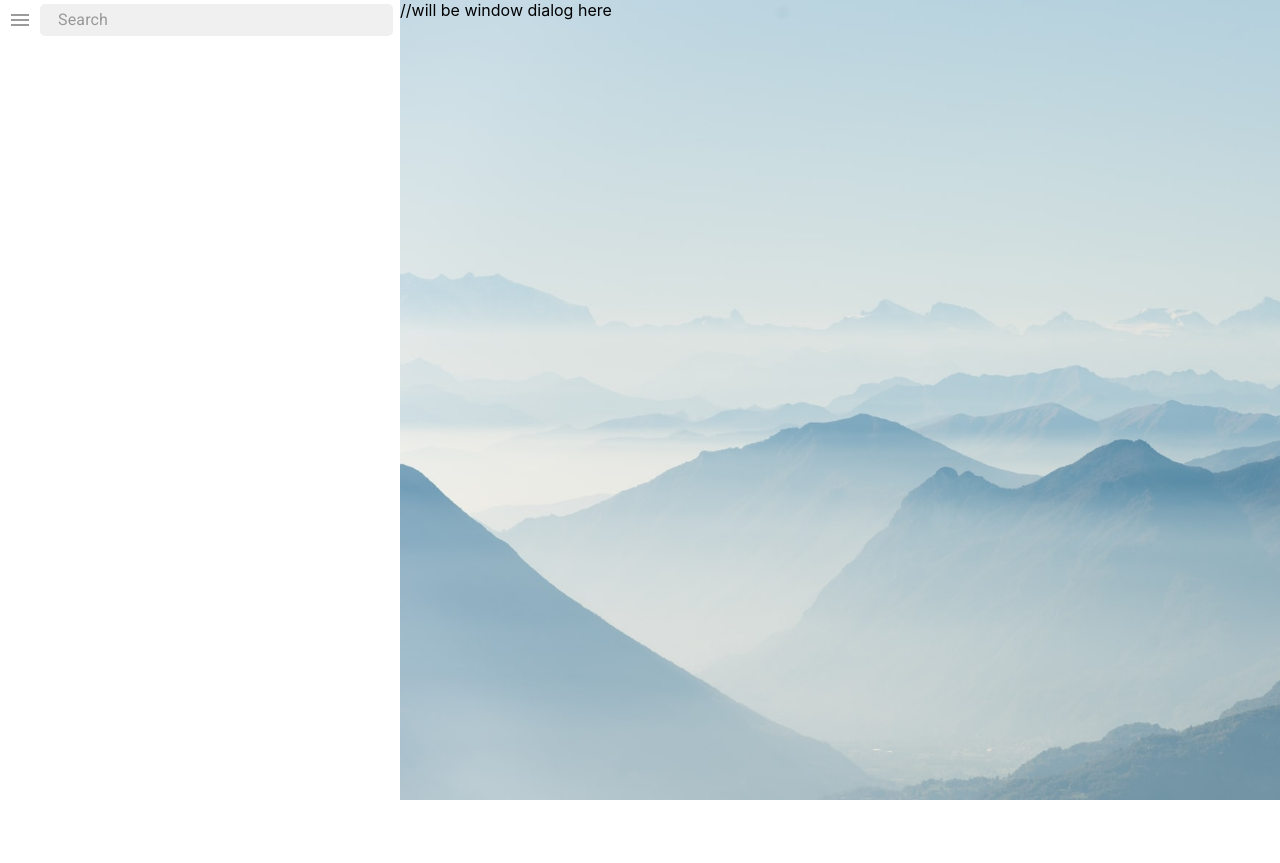
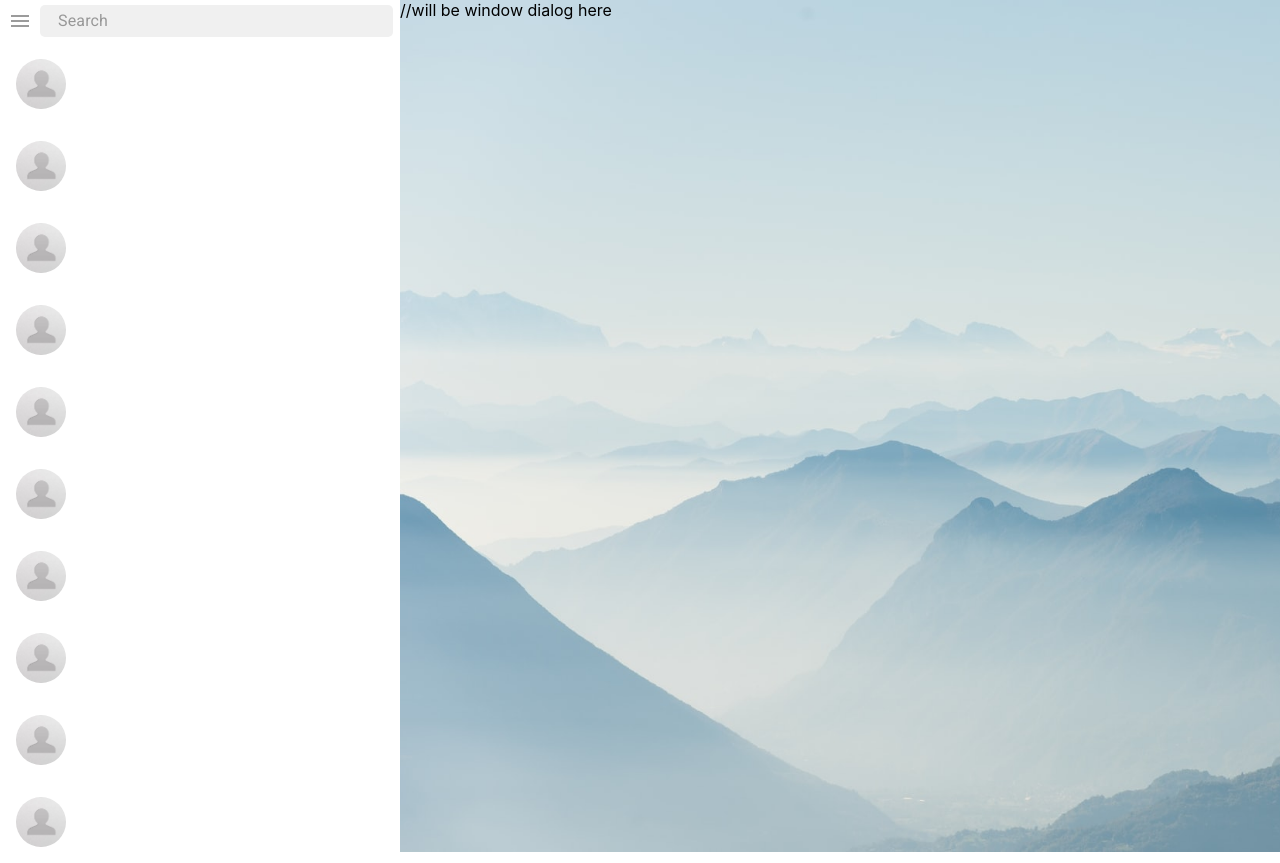
Before and after one commit to IharTsykala/Ais__Telegram-clone, a React (Create React App) app: page / in a window 1280 px wide. Before the commit the page ends 800 px from the top, so only its background shows below. Built offline with nearby package versions, Linux system fonts and the light colour scheme.

Commit message:
feat: add avatar in userCard

```diff
--- a/src/Components/UserCard/UserCard.tsx
+++ b/src/Components/UserCard/UserCard.tsx
@@ -1,16 +1,37 @@
 import React, { useState } from "react"
+import { makeStyles, createStyles, Theme } from "@material-ui/core/styles"
+import Avatar from "@material-ui/core/Avatar"
+import patternAvatar from "../../assets/img/pattern-avatar.jpg"
+
+const useStyles = makeStyles((theme: Theme) =>
+  createStyles({
+    root: {
+      display: "flex",
+      "& > *": {
+        margin: theme.spacing(2),
+      },
+    },
+    avatar: {
+      width: "50px",
+      height: "50px",
+    },
+  })
+)
 
 type UserCardProps = {
   // dispatch: any,
 }
 
 const UserCard: React.FunctionComponent<UserCardProps> = () => {
-  return <div className={"user-card"}>
-	  <div>
-
-	  </div>
-	  <div></div>
-  </div>
+  const classes = useStyles()
+  return (
+    <div className={`user-card ${classes.root}`}>
+      <div>
+        <Avatar alt="avatar" src={patternAvatar} className={classes.avatar} />
+      </div>
+      <div></div>
+    </div>
+  )
 }
 
 // const mapStateToProps = (state: any) => ({
--- a/src/Pages/MessengerPage/ListDialogsBlock/ListDialogsBlock.tsx
+++ b/src/Pages/MessengerPage/ListDialogsBlock/ListDialogsBlock.tsx
@@ -1,6 +1,7 @@
 import React from "react"
 import MenuIcon from "@material-ui/icons/Menu"
 import { InputBase } from "@material-ui/core"
+import UserCard from "../../../Components/UserCard/UserCard"
 
 const arrayFriends = [
   { id: 1, name: "Sasha1" },
@@ -27,7 +28,7 @@ const ListDialogsBlock: React.FunctionComponent<ListDialogsBlockProps> = () => {
         <InputBase placeholder={"Search"} className={"search-input"} />
       </div>
       <div className={"list-dialog-block_main"}>
-        {arrayFriends.length && arrayFriends.map((item: any) => <div></div>)}
+        {arrayFriends.length && arrayFriends.map((item: any) => <UserCard />)}
       </div>
     </div>
   )
```
Also changed, not shown: src/assets/img/pattern-avatar.jpg (added).
